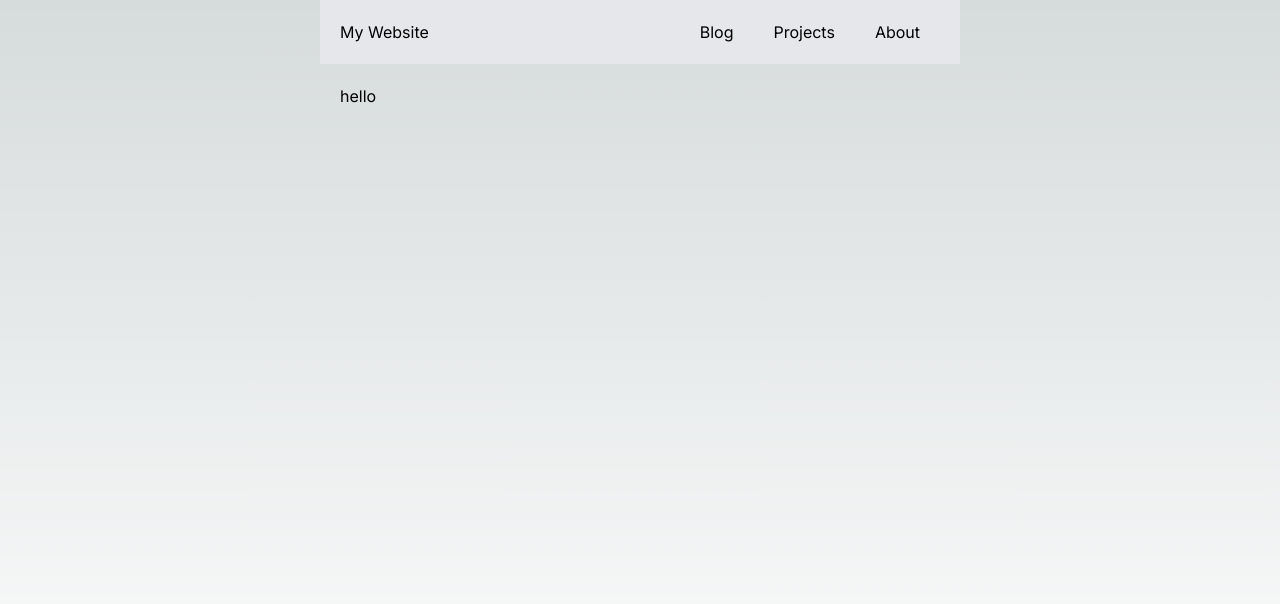
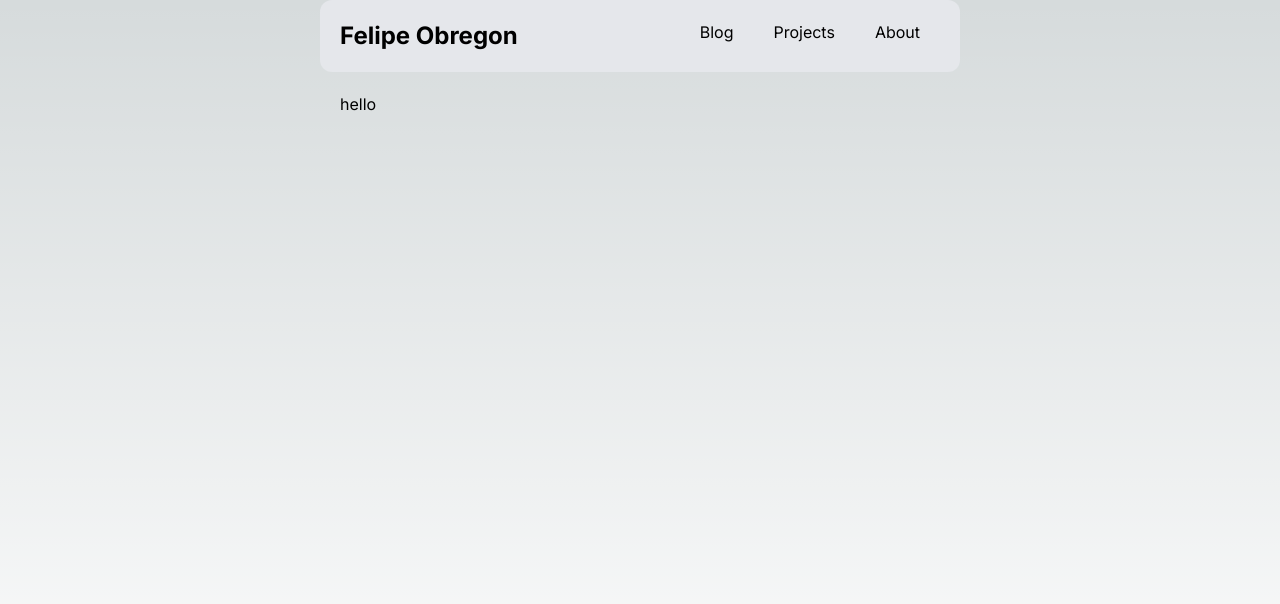
Before and after one commit to felipeobregon/p10-blog, a Next.js app: page / in a window 1280 px wide. Shown: the top 604 px of the page. Built offline with nearby package versions, Linux system fonts and the light colour scheme.

Commit message:
increase font size

```diff
--- a/src/app/layout.tsx
+++ b/src/app/layout.tsx
@@ -20,8 +20,8 @@ export default function RootLayout({
       <body className={inter.className}>
 
         <div className="flex flex-col w-1/2 mx-auto h-screen">
-          <header className="flex justify-end bg-gray-200 p-5">
-            <div className="mr-auto">My Website</div>
+          <header className="flex rounded-xl justify-end bg-gray-200 p-5">
+            <div className="font-bold text-2xl mr-auto">Felipe Obregon</div>
             <Navbar />
           </header>
 
```
